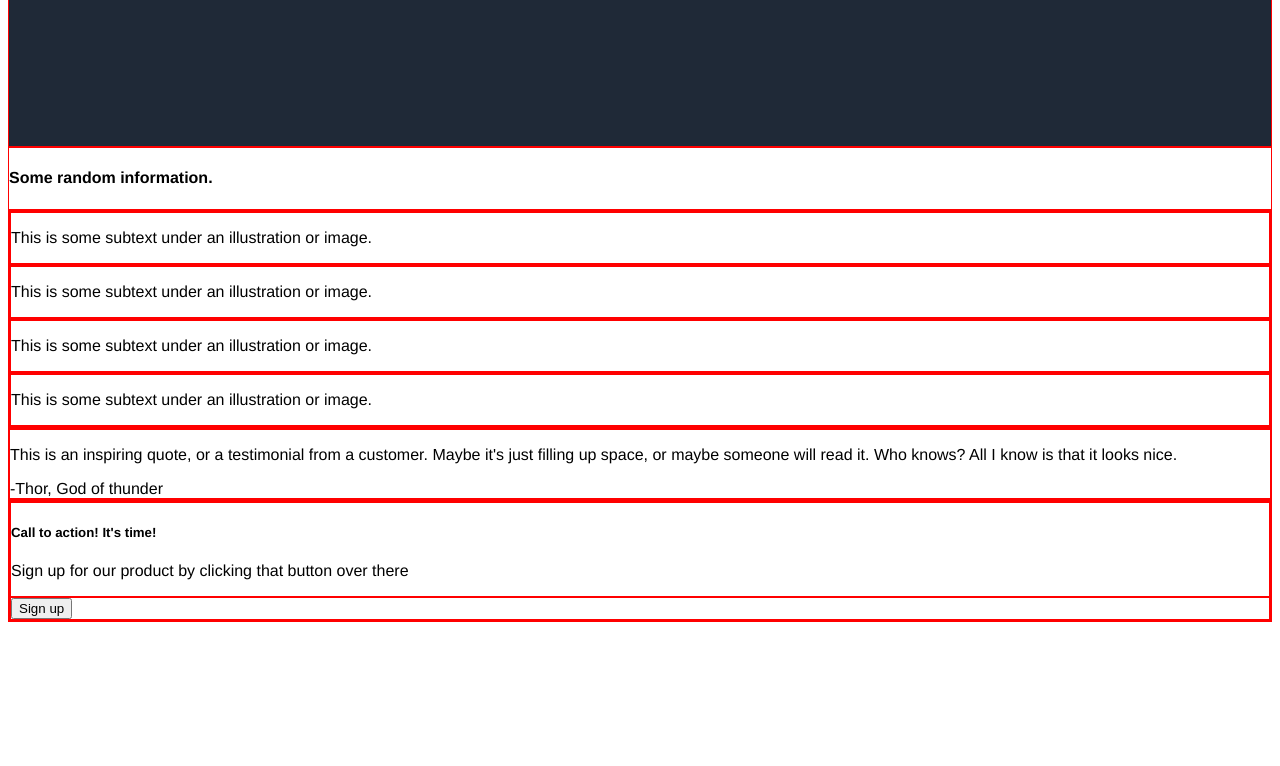
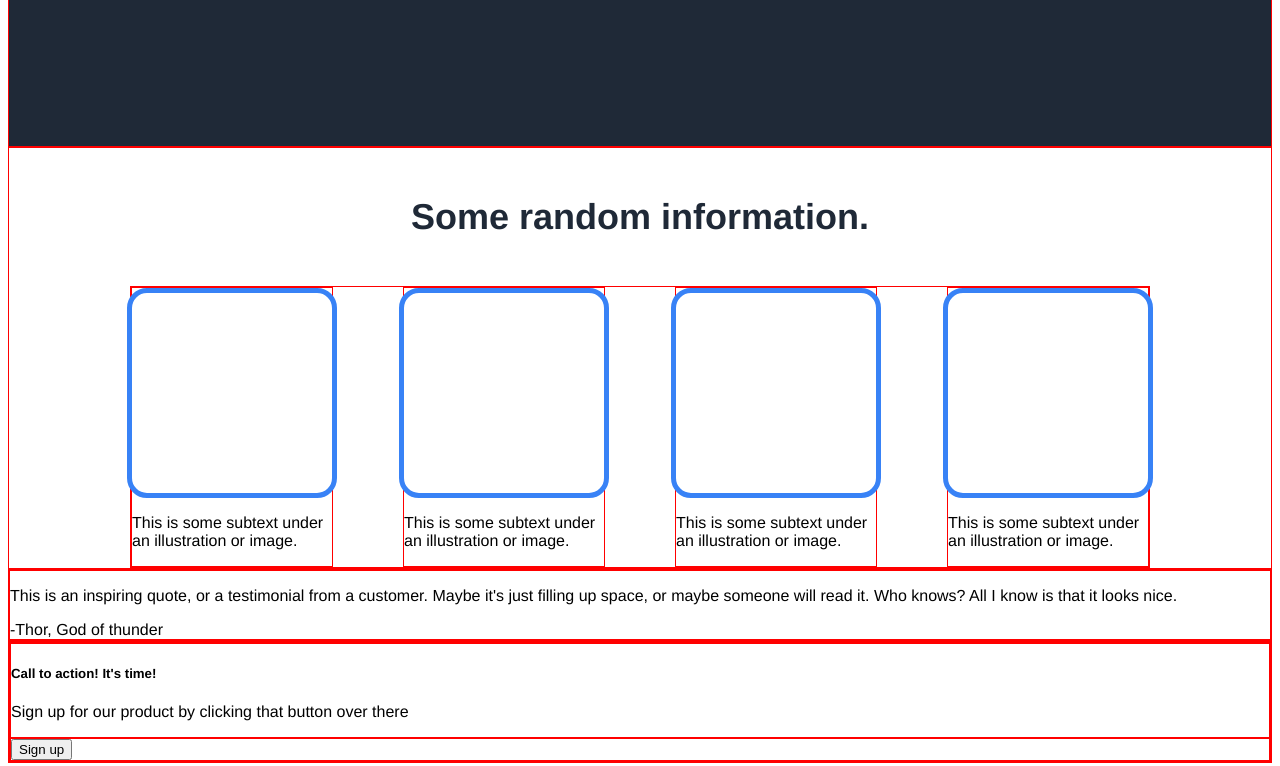
Before and after one commit to Tollpatsch283/TOP-Landing-Page, a plain HTML site: page index.html in a window 1280 px wide. Shown: the part 545-1311 px from the top of the page. Before the commit the page ends 1175 px from the top, so only its background shows below. Drawn offline with Linux system fonts and the light colour scheme.

Commit message:
continue styling information section

```diff
--- a/index.css
+++ b/index.css
@@ -1,6 +1,7 @@
 div {
     border: 1px solid red;
 }
+
 html {
     font-family: helvetica, arial, sans-serif;
 }
@@ -38,3 +39,32 @@ html {
     width: 700px;
     height: 300px;
 }
+
+.info {
+    display: flex;
+    flex-direction: column;
+    align-items: center;
+}
+.features-container {
+    display: flex;
+    justify-content: center;
+    gap: 70px;
+}
+
+h4 {
+    font-size: 36px;
+    color: #1F2937
+}
+.box {
+    border: 5px solid #3882F6;
+    border-radius: 20px;
+    height: 200px;
+    width: 200px;
+}
+
+.feature {
+    display: flex;
+    flex-direction: column;
+    align-items: center;
+    width: 200px;
+}
--- a/index.html
+++ b/index.html
@@ -24,20 +24,20 @@
     </div>
     <div class="section info">
       <h4>Some random information.</h4>
-      <div>
-        <div>
+      <div class="features-container">
+        <div class="feature">
             <div class="box"></div>
             <p>This is some subtext under an illustration or image.</p>
         </div>
-        <div>
+        <div class="feature">
             <div class="box"></div>
             <p>This is some subtext under an illustration or image.</p>
         </div>
-        <div>
+        <div class="feature">
             <div class="box"></div>
             <p>This is some subtext under an illustration or image.</p>
         </div>
-        <div>
+        <div class="feature">
             <div class="box"></div>
             <p>This is some subtext under an illustration or image.</p>
         </div>
```
